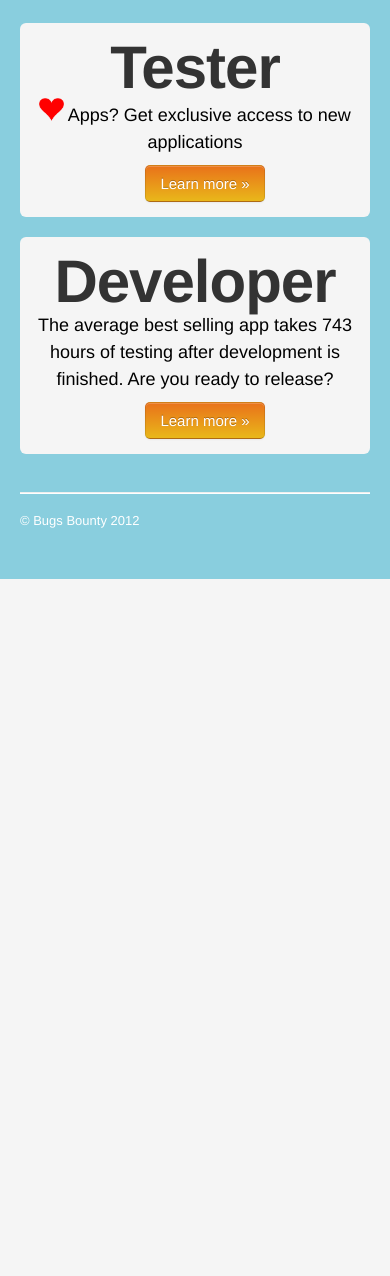
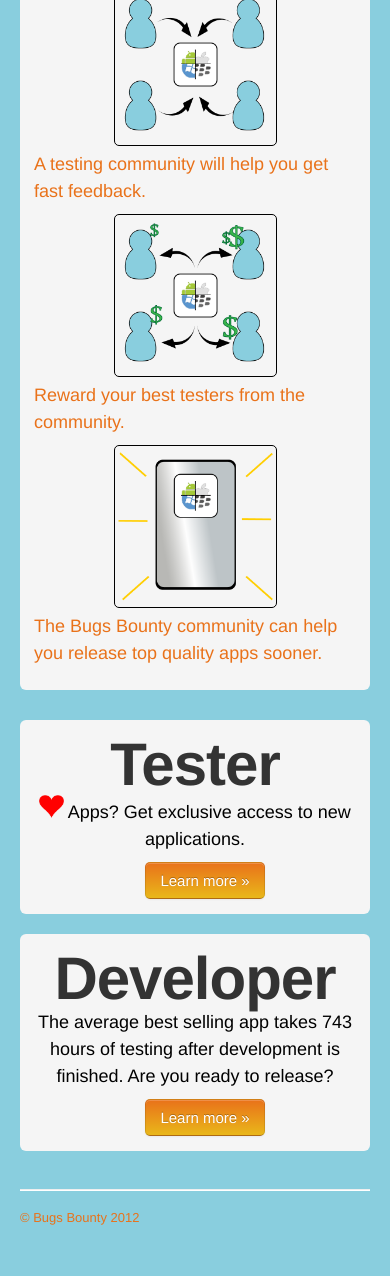
Before and after one commit to nukulb/BugsBounty, a PHP site: page / in a window 390 px wide. Shown: the part 350-1626 px from the top of the page. Before the commit the page ends 929 px from the top, so only its background shows below. Run offline with PHP 8.4, Linux system fonts and the light colour scheme.

Commit message:
Placing the distro images. Removing links to other pages in nav bar for now. Fixed whitespace in style.less

```diff
--- a/public/css/style.css
+++ b/public/css/style.css
@@ -10,6 +10,37 @@
 
     More info at: http://lesselements.com
 -----------------------------------------------------*/
+@media (min-width: 979px) {
+  body {
+    padding-top: 60px;
+  }
+}
+body {
+  background-color: #89CEDE;
+  padding-bottom: 40px;
+}
+.distribution img {
+  max-width: 100%;
+  border: 1px solid black;
+  -webkit-border-top-right-radius: 5px;
+  -webkit-border-bottom-right-radius: 5px;
+  -webkit-border-bottom-left-radius: 5px;
+  -webkit-border-top-left-radius: 5px;
+  -moz-border-radius-topright: 5px;
+  -moz-border-radius-bottomright: 5px;
+  -moz-border-radius-bottomleft: 5px;
+  -moz-border-radius-topleft: 5px;
+  border-top-right-radius: 5px;
+  border-bottom-right-radius: 5px;
+  border-bottom-left-radius: 5px;
+  border-top-left-radius: 5px;
+  -moz-background-clip: padding;
+  -webkit-background-clip: padding-box;
+  background-clip: padding-box;
+}
+.distribution p {
+  text-align: left;
+}
 .row input {
   margin-left: 20px;
 }
@@ -95,6 +126,9 @@
 @media (max-width: 767px) {
   .hero-btn {
     margin-bottom: 20px !important;
+  }
+  .distribution img {
+    max-width: 50%;
   }
 }
 .platform-picker {
--- a/public/index.html
+++ b/public/index.html
@@ -15,12 +15,7 @@
 
         <link href="bootstrap/css/bootstrap.css" rel="stylesheet">
         <style type="text/css">
-            body {
-                background-color:#89CEDE;
-                padding-top: 60px;
-                padding-bottom: 40px;
-                color: #fff;
-            }
+
         </style>
 
         <link href="bootstrap/css/bootstrap-responsive.css" rel="stylesheet">
@@ -38,19 +33,25 @@
         <div class="navbar navbar-fixed-top">
             <div class="navbar-inner">
                 <div class="container">
+
           <a class="btn btn-navbar" data-toggle="collapse" data-target=".nav-collapse">
             <span class="icon-bar"></span>
             <span class="icon-bar"></span>
             <span class="icon-bar"></span>
           </a>
-          <a class="brand" href="#"><span style="font-size: 125%">&#0946;</span>UGS <span style="font-size: 125%">&#0946;</span>OUNTY</a>
+          <a class="brand" href="#">
+            <img src="img/bbBanner.png">
+            <!--<span style="font-size: 125%">&#0946;</span>UGS <span style="font-size: 125%">&#0946;</span>OUNTY-->
+          </a>
           <div class="nav-collapse">
             <ul class="nav pull-right">
+            <!--
               <li class="active"><a href="#">Home</a></li>
               <li><a href="#features">Features</a></li>
               <li><a href="#about">About</a></li>
               <li><a href="#contact">Contact</a></li>
               <li class="divider-vertical"></li>
+              -->
               <li><a href="#" class="special" >Sign up</span></a></li>
             </ul>
           </div><!--/.nav-collapse -->
@@ -67,26 +68,32 @@
             </div>
             -->
             <div class="hero-unit">
-                <div id="myCarousel" class="carousel">
-                <!-- Carousel items -->
-                <div class="carousel-inner">
-                  <div class="active item">
-                    <img src="img/img1.jpg">
-                  </div>
-                  <div class="item">
-                    <img src="img/img2.jpg">
-                  </div>
+                <div id="myDistribution" class="distribution">
+                    <div class="row-fluid">
+                        <div class="span3">
+                            <img src="img/distribution1.png">
+                            <p>Find proven community members to test your app to help speed things up.</p>
+                        </div>
+                        <div class="span3">
+                            <img src="img/distribution2.png">
+                            <p>A testing community will help you get fast feedback.</p>
+                        </div>
+                        <div class="span3">
+                            <img src="img/distribution3.png">
+                            <p>Reward your best testers from the community.</p>
+                        </div>
+                        <div class="span3">
+                            <img src="img/distribution4.png">
+                            <p>The Bugs Bounty community can help you release top quality apps sooner.</p>
+                        </div>
+                    </div>
                 </div>
-                <!-- Carousel nav -->
-                <a class="carousel-control left" href="#myCarousel" data-slide="prev">&lsaquo;</a>
-                <a class="carousel-control right" href="#myCarousel" data-slide="next">&rsaquo;</a>
-              </div>
             </div>
 
             <div class="row center">
                 <div class="span6 hero-btn hero-unit">
                     <h1>Tester</h1>
-                    <p><img class="heart" src="img/Theart.png"> Apps? Get exclusive access to new applications</p>
+                    <p><img class="heart" src="img/heart.png"> Apps? Get exclusive access to new applications.</p>
 
                     <form  id="testerInfoForm" class="infoForm" method="post" action="lpUserAdd.html">
                         <input type="hidden" name="tester" value="tester">
```
Also changed, not shown: less/style.less (+28 -1 lines), public/img/heart.png (renamed from public/img/Theart.png).
